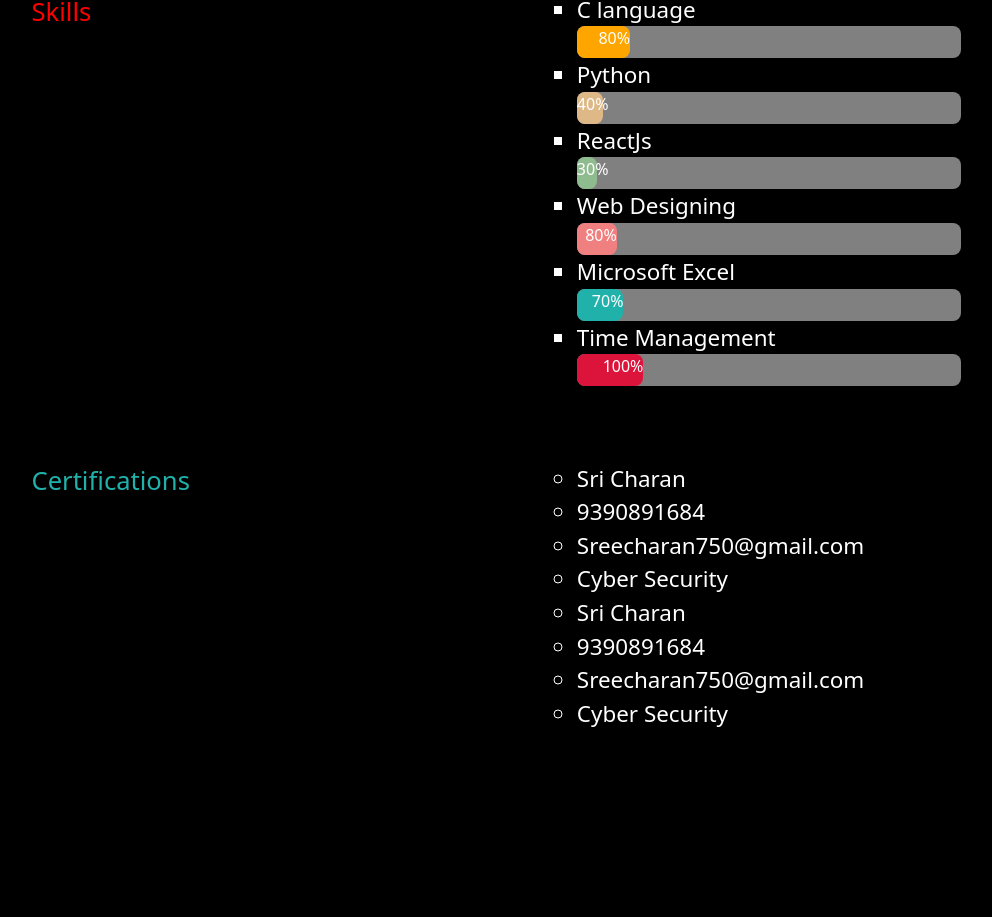
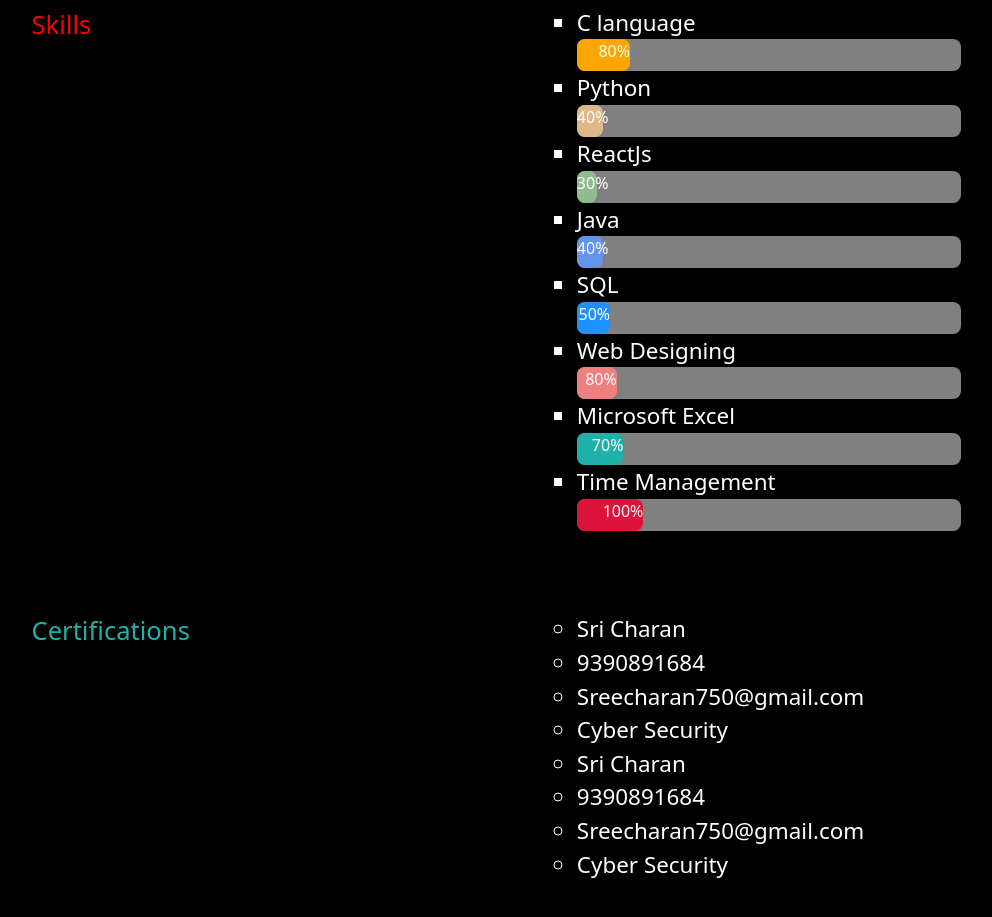
Before and after one commit to SreeCharan153/myportfolio, a React (Create React App) app: page /myportfolio/about in a window 1280 px wide. Shown: the part 751-1668 px from the top of the page, without its empty margins (122-1114 px from the left). Before the commit the page ends 1629 px from the top, so only its background shows below. Built offline with nearby package versions, Linux system fonts and the light colour scheme.

Commit message:
changes made

```diff
--- a/src/About.css
+++ b/src/About.css
@@ -67,6 +67,23 @@
     text-align: right;
     animation: fill 5s infinite;
 }
+#java{
+    height: 100%;
+    width: 40%;
+    background-color: cornflowerblue;
+    border-radius: 8px;
+    text-align: right;
+    animation: fill 5s infinite;
+}
+#sql
+{
+    height:100%;
+    width:50%;
+    background-color: dodgerblue;
+    border-radius:8px;
+    text-align: right;
+    animation: fill 5s infinite;
+}
 #py{
     height:100%;
     width:40%;
--- a/src/About.js
+++ b/src/About.js
@@ -54,6 +54,18 @@ const About = () => {
                         <div id="react">30%</div>
                     </div >
 
+
+                    <li>Java</li>
+                    <div className="skilldivs">
+                        <div id="java">40%</div>
+                    </div >
+
+
+                    <li>SQL</li>
+                    <div className="skilldivs">
+                        <div id="sql">50%</div>
+                    </div >
+
                     <li>Web Designing</li>
                     <div className="skilldivs">
                         <div id="web">80%</div>
--- a/src/App.js
+++ b/src/App.js
@@ -8,7 +8,6 @@ import {BrowserRouter as Router, Route, Routes, BrowserRouter} from 'react-route
 import Contact from './Contact';
 function App() {
   return (
-
  <Router basename='/myportfolio'>
 
     <div className="mainpage">
--- a/src/Projects.js
+++ b/src/Projects.js
@@ -10,7 +10,7 @@ const Projects = () => {
      <div className="projectsdiv">
 
         <div className="p1 projects ">
-        <img src={img}></img>
+        <img src={img} alt='My portfolio'></img>
         <h2>My Portfolio</h2>
         <p>Welcome to my portfolio! This repository serves as a comprehensive overview of my skills, experience, and accomplishments in CSE-Cyber Security. Whether you're a potential client, employer, or collaborator, this portfolio offers insight into my professional background and showcases the quality and creativity of my work.</p>
         </div>
```
